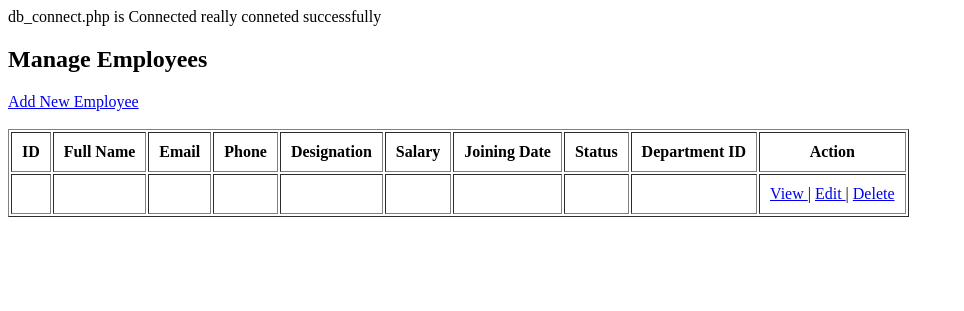
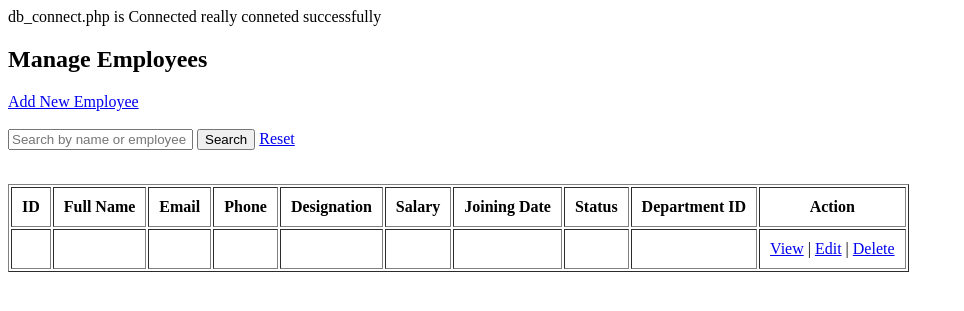
Before and after one commit to Harvendra602/hr_crm_php_mysql, a PHP site: page /admin/employees/manage_employee.php in a window 1280 px wide. Shown: the top 311 px of the page, without its empty margins (0-964 px from the left). Run offline with PHP 8.4, Linux system fonts and the light colour scheme; tables that the repository leaves empty or names only in its code hold one stand-in row (values such as "Sample post"); data that the repository does not hold is empty.

Commit message:
search option added in manage_employee.php

```diff
--- a/admin/employees/manage_employee.php
+++ b/admin/employees/manage_employee.php
@@ -1,9 +1,30 @@
 <?php
 include '../../config/db_connect.php';
 
+$search = '';
+
+if (isset($_GET['search']) && trim($_GET['search']) !== '') {
+    $search = trim($_GET['search']);
+    $search = mysqli_real_escape_string($conn, $search);
+
+    $sql = "SELECT * FROM employees
+            WHERE FullName LIKE '%$search%'
+            OR EmployeeID LIKE '%$search%'";
+} else {
     $sql = "SELECT * FROM employees";
+}
+
 $result = mysqli_query($conn, $sql);
 ?>
+
+<!DOCTYPE html>
+<html lang="en">
+<head>
+    <meta charset="UTF-8">
+    <meta name="viewport" content="width=device-width, initial-scale=1.0">
+    <title>Manage Employees</title>
+</head>
+<body>
 
 <h2>Manage Employees</h2>
 
@@ -11,8 +32,20 @@ $result = mysqli_query($conn, $sql);
 
 <br><br>
 
+<form method="GET" action="">
+    <input type="text"
+           name="search"
+           value="<?php echo htmlspecialchars($search); ?>"
+           placeholder="Search by name or employee code">
+    <button type="submit">Search</button>
+    <a href="manage_employee.php">Reset</a>
+</form>
+
+<br>
+
+<?php if ($result && mysqli_num_rows($result) > 0) { ?>
+
 <table border="1" cellpadding="10">
-
     <tr>
         <th>ID</th>
         <th>Full Name</th>
@@ -26,50 +59,31 @@ $result = mysqli_query($conn, $sql);
         <th>Action</th>
     </tr>
 
-<?php while($row = mysqli_fetch_assoc($result)) { ?>
+    <?php while ($row = mysqli_fetch_assoc($result)) { ?>
+    <tr>
+        <td><?php echo $row['EmployeeID']; ?></td>
+        <td><?php echo $row['FullName']; ?></td>
+        <td><?php echo $row['Email']; ?></td>
+        <td><?php echo $row['Phone']; ?></td>
+        <td><?php echo $row['Designation']; ?></td>
+        <td><?php echo $row['Salary']; ?></td>
+        <td><?php echo $row['JoiningDate']; ?></td>
+        <td><?php echo $row['Status']; ?></td>
+        <td><?php echo $row['DepartmentID']; ?></td>
+        <td>
+            <a href="view_employee.php?id=<?php echo $row['EmployeeID']; ?>">View</a>
+            |
+            <a href="edit_employee.php?id=<?php echo $row['EmployeeID']; ?>">Edit</a>
+            |
+            <a href="delete_employee.php?id=<?php echo $row['EmployeeID']; ?>">Delete</a>
+        </td>
+    </tr>
+    <?php } ?>
+</table>
 
-<tr>
-
-    <td><?php echo $row['EmployeeID']; ?></td>
-
-    <td><?php echo $row['FullName']; ?></td>
-
-    <td><?php echo $row['Email']; ?></td>
-
-    <td><?php echo $row['Phone']; ?></td>
-
-    <td><?php echo $row['Designation']; ?></td>
-
-    <td><?php echo $row['Salary']; ?></td>
-
-    <td><?php echo $row['JoiningDate']; ?></td>
-
-    <td><?php echo $row['Status']; ?></td>
-
-    <td><?php echo $row['DepartmentID']; ?></td>
-
-    <td>
-
-        <a href="view_employee.php?id=<?php echo $row['EmployeeID']; ?>">
-            View
-        </a>
-
-        |
-
-        <a href="edit_employee.php?id=<?php echo $row['EmployeeID']; ?>">
-            Edit
-        </a>
-
-        |
-
-        <a href="delete_employee.php?id=<?php echo $row['EmployeeID']; ?>">
-            Delete
-        </a>
-
-    </td>
-
-</tr>
-
+<?php } else { ?>
+    <p>No employees found.</p>
 <?php } ?>
 
-</table>
+</body>
+</html>
```
Lines whose indentation alone changed are shown as unchanged.
